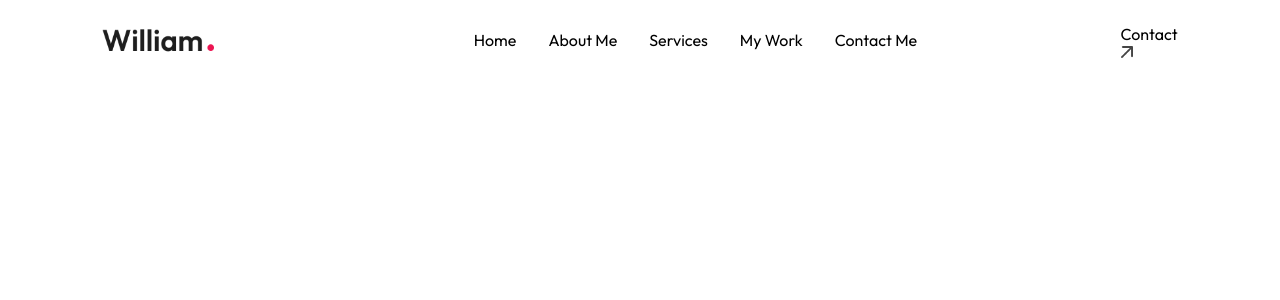
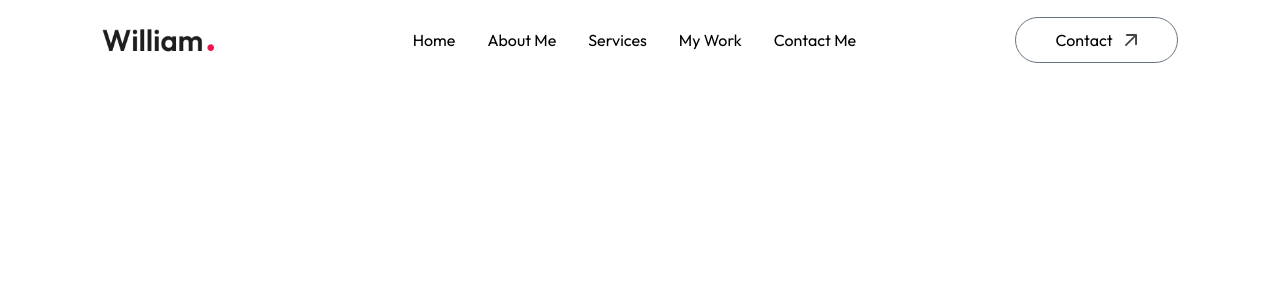
Before and after one commit to avicious/portfolio, a Next.js app: page / in a window 1280 px wide. Shown: the top 300 px of the page. Built offline with nearby package versions, Linux system fonts and the light colour scheme; a web font is replaced by a local one.

Commit message:
css updated for narbar

```diff
--- a/components/Navbar.jsx
+++ b/components/Navbar.jsx
@@ -32,7 +32,10 @@ const Navbar = () => {
         </ul>
 
         <div>
-          <a href="#contact">
+          <a
+            href="#contact"
+            className="hidden lg:flex items-center gap-3 px-10 py-2.5 border border-gray-500 rounded-full ml-4"
+          >
             Contact{" "}
             <Image src={assets.arrow_icon} alt="arrow" className="w-3" />
           </a>
```
